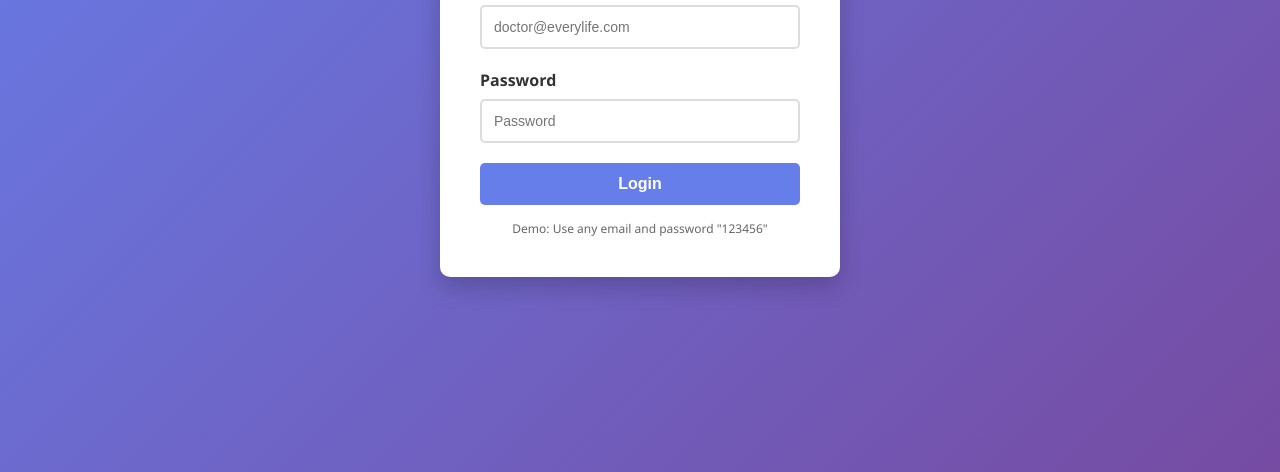
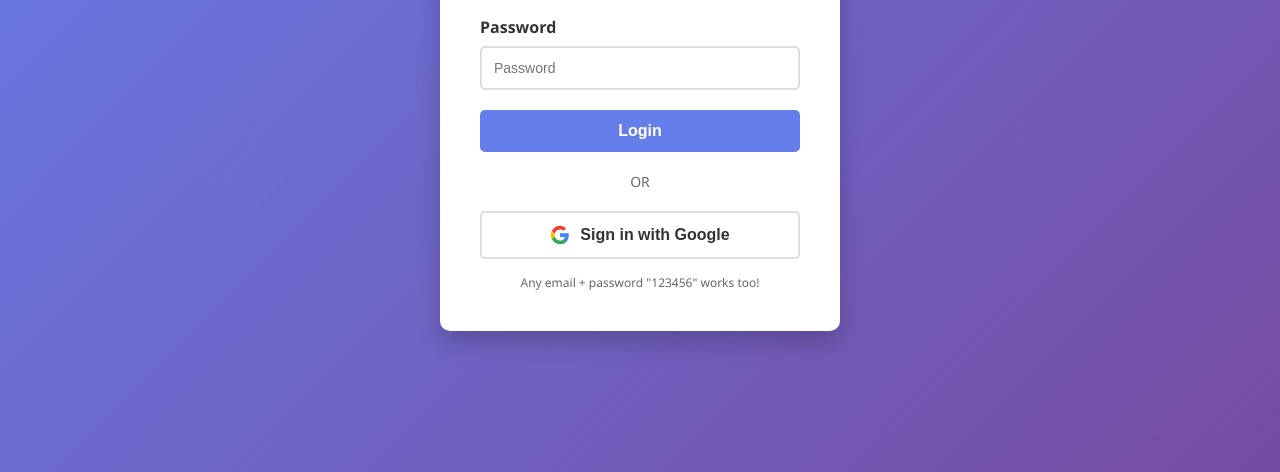
Before and after one commit to A-Mhd-Suhail/Every-Life-Matters, a plain HTML site: page index.html in a window 1280 px wide. Shown: the part 328-800 px from the top of the page. Drawn offline with Linux system fonts and the light colour scheme; no server answers.

Commit message:
Up12date index.html

```diff
--- a/index.html
+++ b/index.html
@@ -81,6 +81,35 @@
 
         .login-btn:hover {
             background: #764ba2;
+        }
+
+        .divider {
+            text-align: center;
+            margin: 20px 0;
+            color: #666;
+            font-size: 14px;
+        }
+
+        .google-btn {
+            width: 100%;
+            padding: 12px;
+            background: white;
+            color: #333;
+            border: 2px solid #ddd;
+            border-radius: 5px;
+            font-size: 16px;
+            font-weight: 600;
+            cursor: pointer;
+            display: flex;
+            align-items: center;
+            justify-content: center;
+            gap: 10px;
+            transition: all 0.3s;
+        }
+
+        .google-btn:hover {
+            background: #f9f9f9;
+            border-color: #bbb;
         }
 
         /* Dashboard */
@@ -302,7 +331,7 @@
         <form id="loginForm" onsubmit="handleLogin(event)">
             <div class="form-group">
                 <label>Email</label>
-                <input type="email" id="email" required placeholder="doctor@everylife.com">
+                <input type="email" id="email" required placeholder="Your email">
             </div>
             <div class="form-group">
                 <label>Password</label>
@@ -310,8 +339,18 @@
             </div>
             <button type="submit" class="login-btn">Login</button>
         </form>
+        <div class="divider">OR</div>
+        <button onclick="handleGoogleLogin()" class="google-btn">
+            <svg width="20" height="20" viewBox="0 0 24 24">
+                <path d="M22.56 12.25c0-.78-.07-1.53-.2-2.25H12v4.26h5.92c-.26 1.37-1.04 2.53-2.21 3.31v2.77h3.57c2.08-1.92 3.28-4.74 3.28-8.09z" fill="#4285F4"/>
+                <path d="M12 23c2.97 0 5.46-.98 7.28-2.66l-3.57-2.77c-.98.66-2.23 1.06-3.71 1.06-2.86 0-5.29-1.93-6.16-4.53H2.18v2.84C3.99 20.53 7.7 23 12 23z" fill="#34A853"/>
+                <path d="M5.84 14.09c-.22-.66-.35-1.36-.35-2.09s.13-1.43.35-2.09V7.07H2.18C1.43 8.55 1 10.22 1 12s.43 3.45 1.18 4.93l2.85-2.22.81-.62z" fill="#FBBC05"/>
+                <path d="M12 5.38c1.62 0 3.06.56 4.21 1.64l3.15-3.15C17.45 2.09 14.97 1 12 1 7.7 1 3.99 3.47 2.18 7.07l3.66 2.84c.87-2.6 3.3-4.53 6.16-4.53z" fill="#EA4335"/>
+            </svg>
+            Sign in with Google
+        </button>
         <p style="text-align: center; margin-top: 15px; color: #666; font-size: 12px;">
-            Demo: Use any email and password "123456"
+            Any email + password "123456" works too!
         </p>
     </div>
 </div>
```
